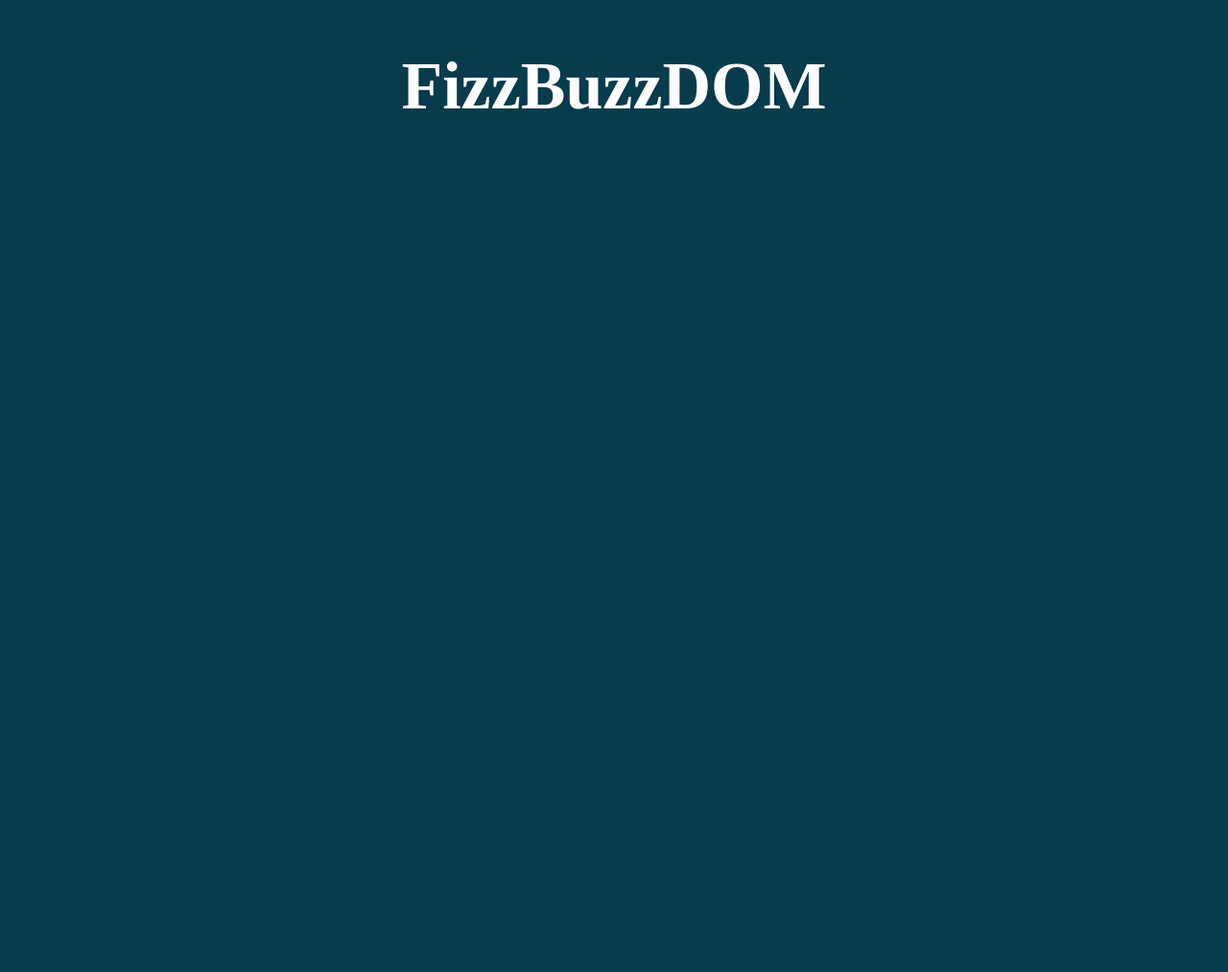
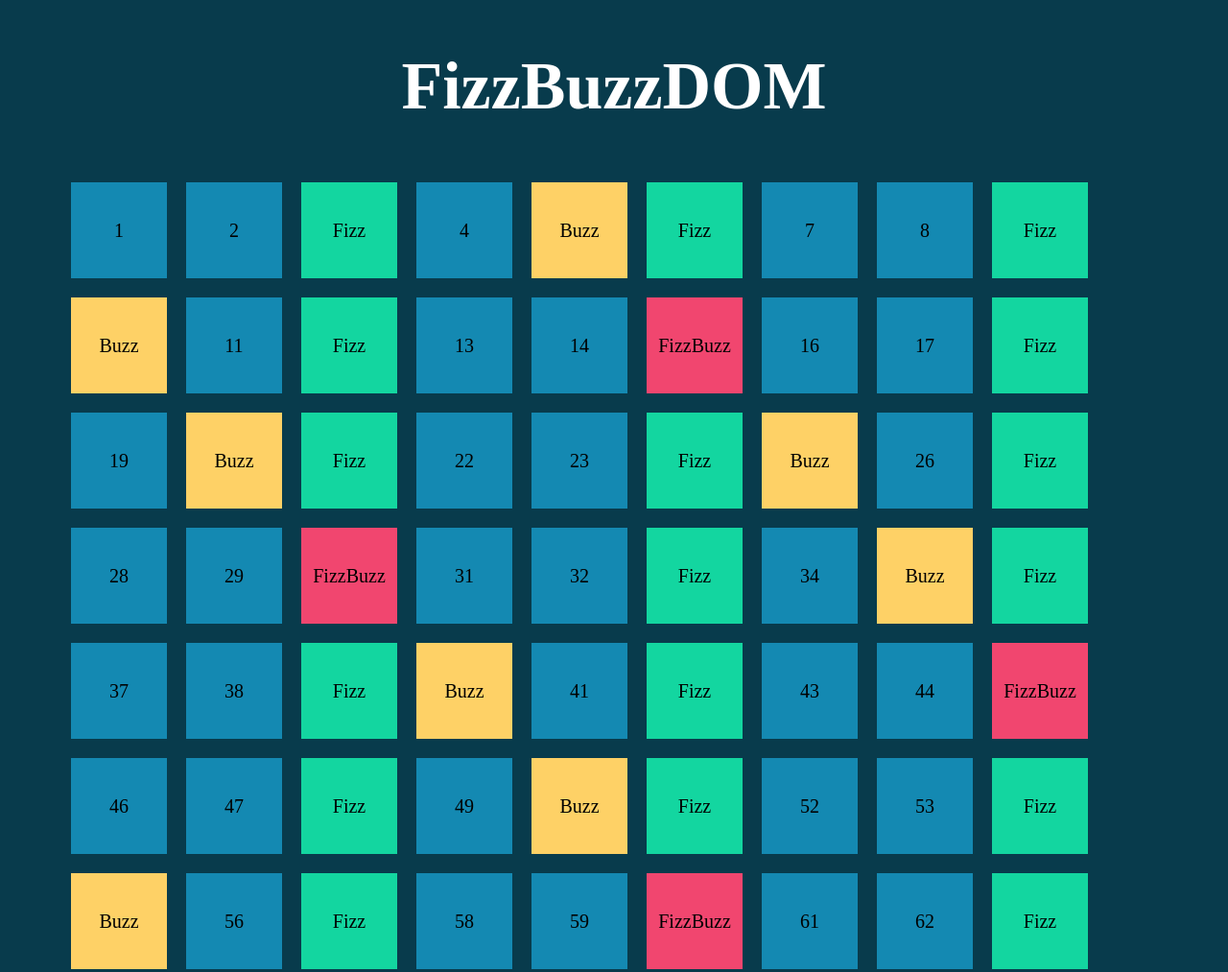
Before and after one commit to Giuseppe-Lo-Re/js-fizzbuzzdom, a plain HTML site: page milestone-3/index.html in a window 1280 px wide. Shown: the top 1013 px of the page at 96% size. Before the commit the page ends 800 px from the top, so only its background shows below. Drawn offline with Linux system fonts and the light colour scheme.

Commit message:
complete

```diff
--- a/milestone-3/css/style.css
+++ b/milestone-3/css/style.css
@@ -27,10 +27,22 @@ h1 {
     width: 100px;
     height: 100px;
     margin: 10px;
-    background-color: #2b8ab2;
-    font-size: 27px;
-    color: white;
+    background-color: #1489b2 ;
+    font-size: 20px;
+    color: black;
     display: flex;
     justify-content: center;
     align-items: center;
 }
+
+.box.fizz {
+    background-color: #13d6a0;
+}
+
+.box.buzz {
+    background-color: #fed166;
+}
+
+.box.fizzbuzz {
+    background-color: #f1466f;
+}
--- a/milestone-3/js/script.js
+++ b/milestone-3/js/script.js
@@ -0,0 +1,44 @@
+// MILESTONE 3
+// Per ogni numero, dato un container nel DOM, appendi un elemento html
+// con il numero o la stringa corretta.
+// Applica uno stile differente a seconda del valore dell'indice
+// per i multipli di 3, per i multipli di 5 e per i valori
+// che sono sia multipli di 3 che di 5 (seguendo le regole della Milestone 1).
+
+// Scrivo un programma che stampi i numeri da 1 a 100.
+for(let i = 1; i<= 100; i++) {
+
+    // Dichiaro variabile stringa/numero:
+    let FizzOrBuzz;
+
+    // Dichiaro variabile stile:
+    let FizzBuzzColor;
+
+    // Per i multipli di 3 stampo Fizz, per i multipli di 5 Buzz.
+    // Per i numeri che sono sia multipli di 3 che di 5 stampo FizzBuzz.
+    // Assegno ad una variabile il nome della classe secondo il colore che voglio assegnare:
+    if ((i % 3 == 0) && (i % 5 == 0)) {
+    FizzOrBuzz = 'FizzBuzz';
+    FizzBuzzColor = 'fizzbuzz';
+    } else if(i % 3 === 0) {
+    FizzOrBuzz = "Fizz";
+    FizzBuzzColor = 'fizz';
+    } else if(i % 5 === 0) {
+    FizzOrBuzz = "Buzz";
+    FizzBuzzColor = 'buzz';
+    } else {
+    FizzOrBuzz = i;
+    }
+    // Richiamo un elemento nel documento che corrisponde al selettore Css specificato:
+    const numbersContainer = document.querySelector('.numbers-container');
+
+    // Creo dei div box, assegno variabile stile e variabile stringa/numero:
+    const newBox = `<div class="box ${FizzBuzzColor}">${FizzOrBuzz}</div>`;
+
+    // concateno a numberContainer:
+    numbersContainer.innerHTML += newBox;
+
+
+
+
+}
```
Also changed, not shown: milestone-1/js/script.js (+8 -1 lines), milestone-2/js/script.js (+9 -1 lines).
